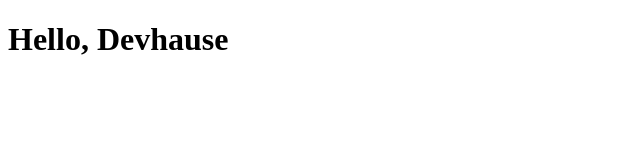
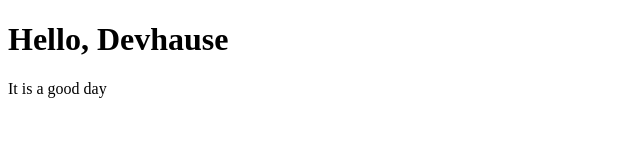
Before and after one commit to Sainsainsain/curly-couscous, a plain HTML site: page index.html in a window 1280 px wide. Shown: the whole page, without its empty margins (0-640 px from the left). Drawn offline with Linux system fonts and the light colour scheme.

Commit message:
update index.html

```diff
--- a/index.html
+++ b/index.html
@@ -1,4 +1,5 @@
 <!DOCTYPE html>
 <html>
     <h1>Hello, Devhause</h1>
+    <p>It is a good day</p>
 </html>
```
